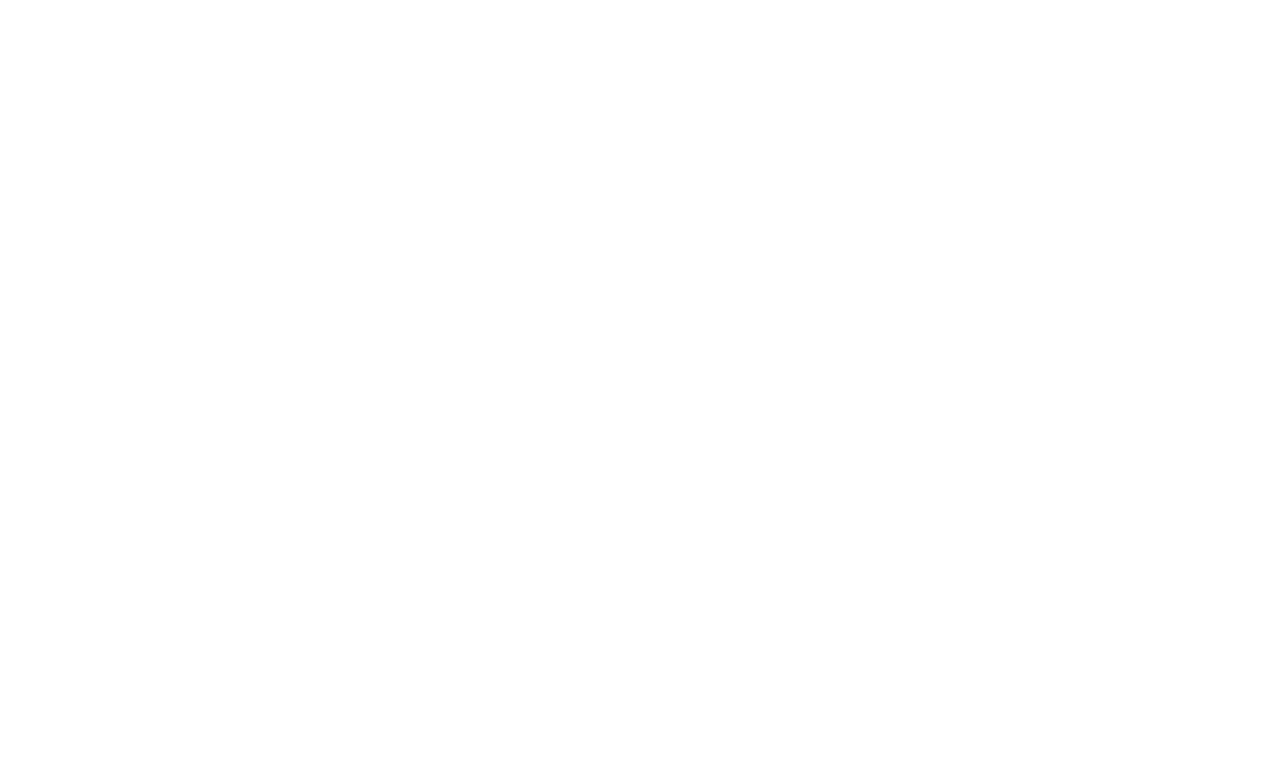
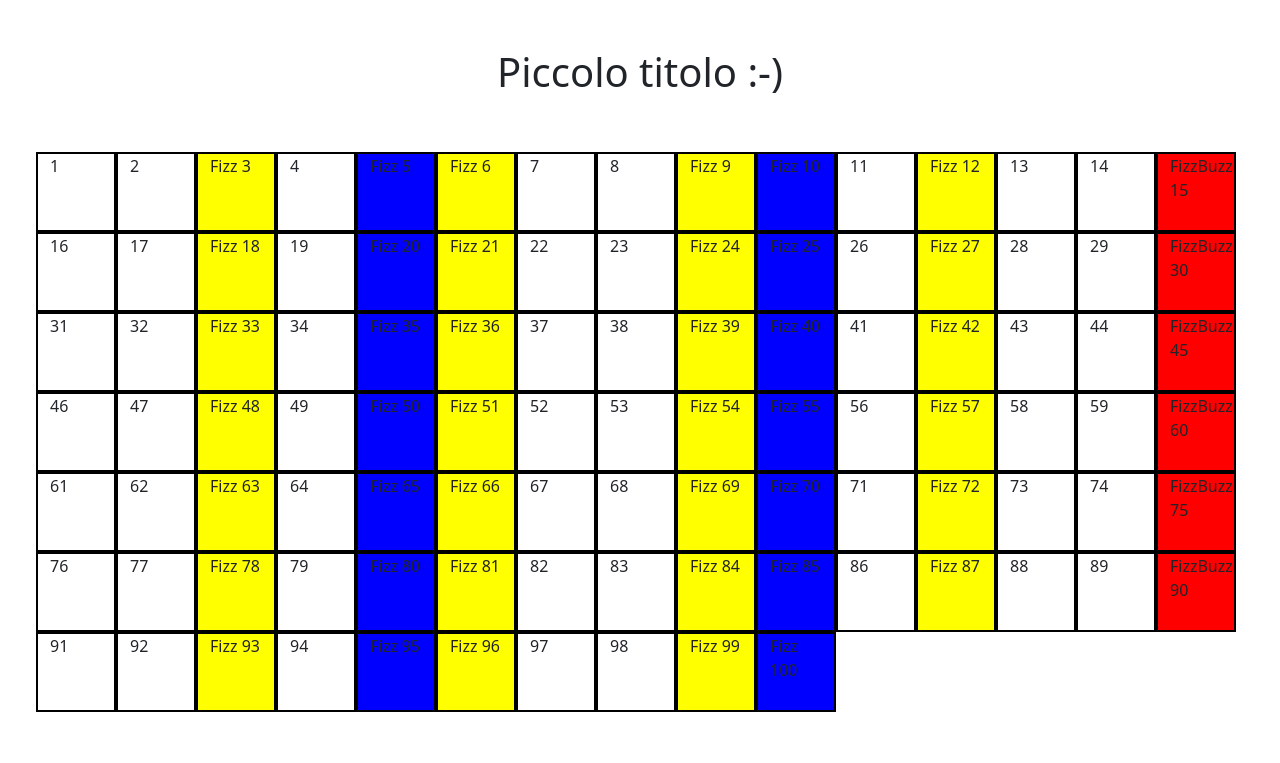
Before and after one commit to RiccardoPellegrino/js-fizzbuzzdom, a plain HTML site: page index.html in a window 1280 px wide. Drawn offline with nearby package versions, Linux system fonts and the light colour scheme.

Commit message:
piccolo titolo :-)

```diff
--- a/css/style.css
+++ b/css/style.css
@@ -0,0 +1,33 @@
+
+div[class*="box--"]{
+    width: 80px;
+    height: 80px;
+    border: 2px solid black;
+    background-color: beige;
+}
+div1[class*="box--"]{
+    width: 80px;
+    height: 80px;
+    border: 2px solid black;
+    background-color: yellow;
+}
+div2[class*="box--"]{
+    width: 80px;
+    height: 80px;
+    border: 2px solid black;
+    background-color: blue;
+}
+div3[class*="box--"]{
+    width: 80px;
+    height: 80px;
+    border: 2px solid black;
+}
+div4[class*="box--"]{
+    width: 80px;
+    height: 80px;
+    border: 2px solid black;
+    background-color: red;
+}
+.ciao{
+
+}
--- a/index.html
+++ b/index.html
@@ -5,12 +5,18 @@
     <meta charset="UTF-8">
     <meta http-equiv="X-UA-Compatible" content="IE=edge">
     <meta name="viewport" content="width=device-width, initial-scale=1.0">
+    <link href="https://cdn.jsdelivr.net/npm/bootstrap@5.2.2/dist/css/bootstrap.min.css" rel="stylesheet"
+        integrity="sha384-Zenh87qX5JnK2Jl0vWa8Ck2rdkQ2Bzep5IDxbcnCeuOxjzrPF/et3URy9Bv1WTRi" crossorigin="anonymous">
     <link rel="stylesheet" href="./css/style.css">
     <title>Document</title>
 </head>
 
 <body>
+    <h1 class="text-center mt-5">Piccolo titolo :-)</h1>
+    <div class="row wrap p-5">
 
+    </div>
+    <script src="js/script.js"></script>
 </body>
 
 </html>
--- a/js/script.js
+++ b/js/script.js
@@ -0,0 +1,42 @@
+"use strict";
+
+let html = '';
+
+const div = document.querySelector("div");
+div.className= div.classList + " ciao ";
+
+for (let i = 1; i <= 100; i++) {
+
+    if (i % 15 == 0) {
+        let elemento = document.createElement('div4');
+        elemento.className = `box--${i}`;
+        elemento.append(`FizzBuzz ${i}`);
+        div.append(elemento);
+        console.log("FizzBuzz");
+    }
+
+    else if (i % 3 == 0) {
+        let elemento = document.createElement('div1');
+        elemento.className = `box--${i}`;
+        elemento.append(`Fizz ${i}`);
+        div.append(elemento);
+        console.log("Fizz");
+    }
+
+    else if (i % 5 == 0) {
+        let elemento = document.createElement('div2');
+        elemento.className = `box--${i}`;
+        elemento.append(`Fizz ${i}`);
+        div.append(elemento);
+        console.log("Buzz");
+    }
+
+    else {
+        let elemento = document.createElement('div3');
+        elemento.className = `box--${i}`;
+        elemento.append(` ${i}`);
+        div.append(elemento);
+        console.log(i)
+    }
+
+};
```
